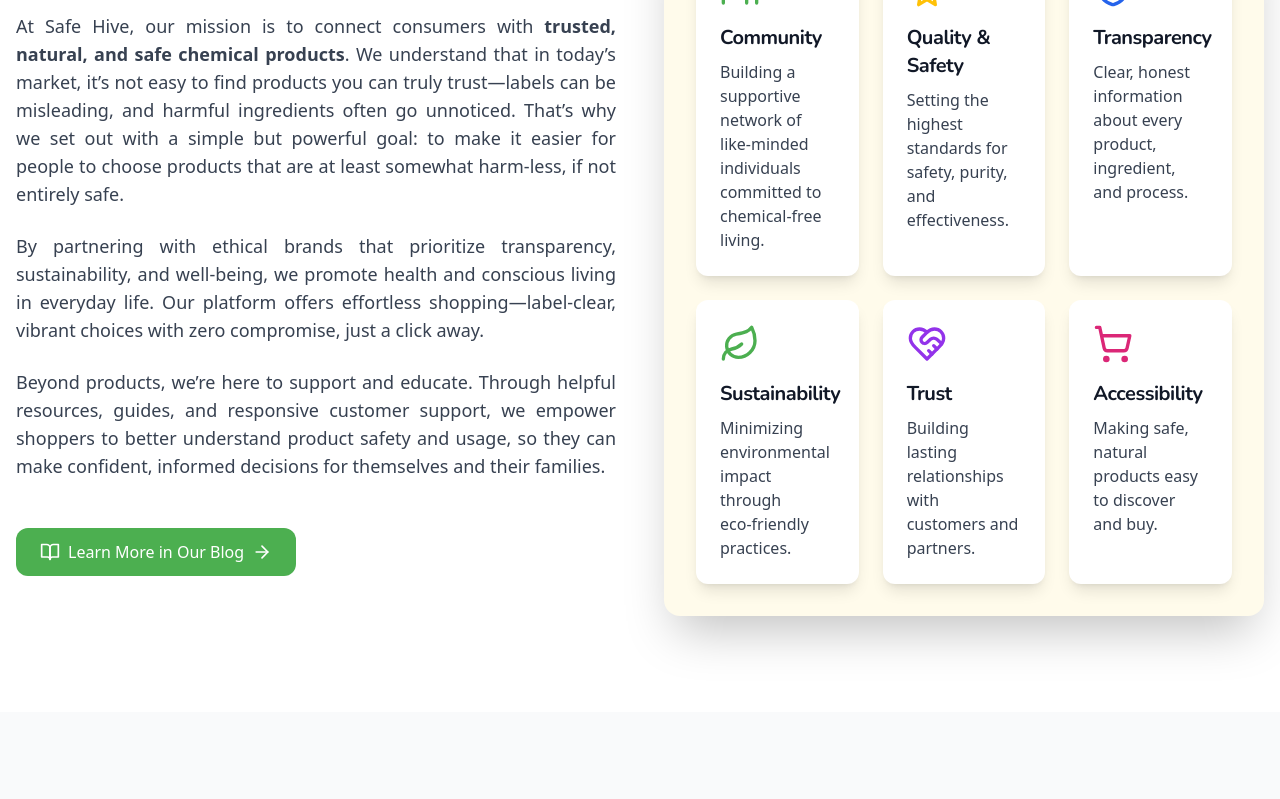
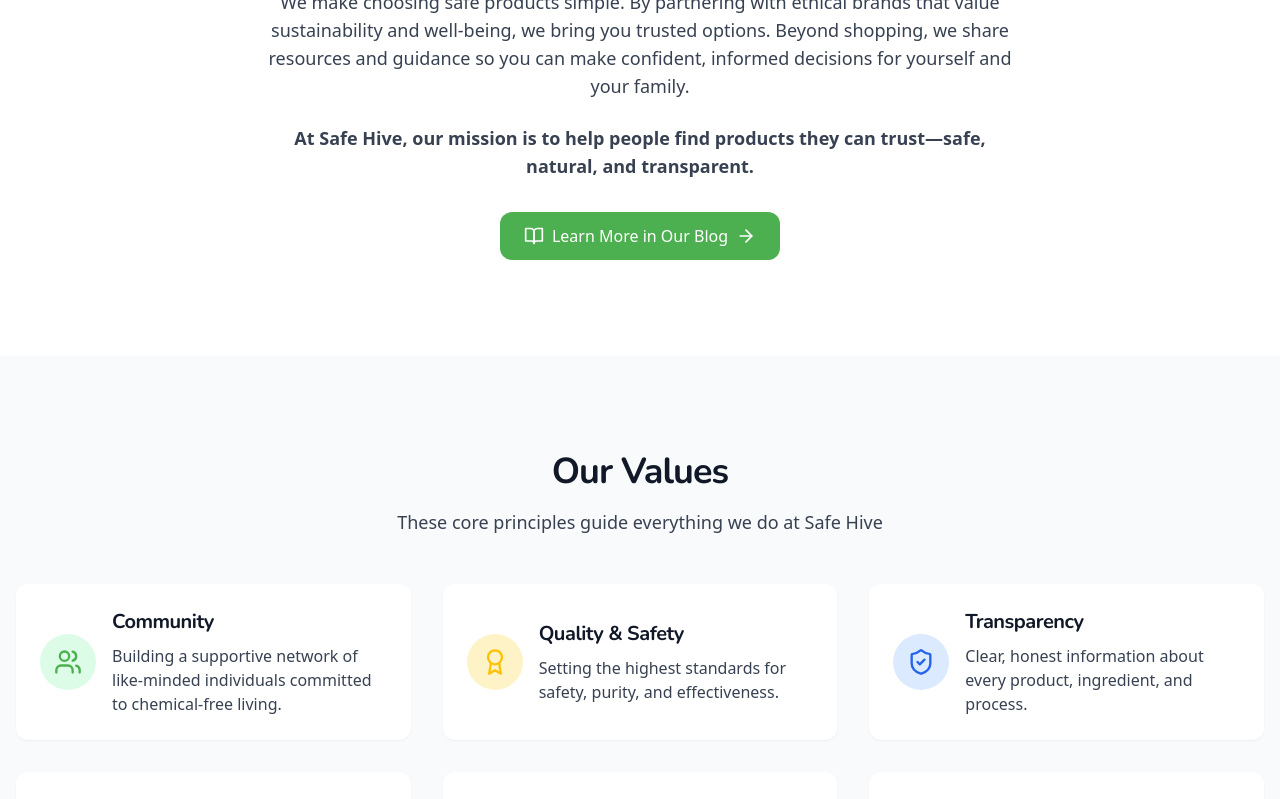
Before and after one commit to Bharathkumar1522/Thesafehive, a React (Vite) app: page /about in a window 1280 px wide. Shown: the part 1320-2119 px from the top of the page. Built offline with nearby package versions, Linux system fonts and the light colour scheme; a web font is replaced by a local one.

Commit message:
remaining changes added

```diff
--- /dev/null
+++ b/src/components/CoreValueCard.tsx
@@ -0,0 +1,84 @@
+import { motion } from 'framer-motion';
+import { LucideIcon } from 'lucide-react';
+
+interface CoreValueCardProps {
+  icon: LucideIcon;
+  title: string;
+  description: string;
+  color: 'green' | 'blue' | 'yellow' | 'purple' | 'pink';
+  index?: number;
+}
+
+export const CoreValueCard: React.FC<CoreValueCardProps> = ({
+  icon: Icon,
+  title,
+  description,
+  color,
+  index = 0,
+}) => {
+  const colorVariants = {
+    green: {
+      bg: 'bg-green-100',
+      text: 'text-green-600',
+    },
+    blue: {
+      bg: 'bg-blue-100',
+      text: 'text-blue-600',
+    },
+    yellow: {
+      bg: 'bg-yellow-100',
+      text: 'text-yellow-600',
+    },
+    purple: {
+      bg: 'bg-purple-100',
+      text: 'text-purple-600',
+    },
+    pink: {
+      bg: 'bg-pink-100',
+      text: 'text-pink-600',
+    },
+  };
+
+  return (
+    <motion.div
+      initial={{ opacity: 0, y: 30 }}
+      whileInView={{ opacity: 1, y: 0 }}
+      viewport={{ once: true }}
+      transition={{ duration: 0.6, delay: index * 0.1 }}
+      whileHover={{ y: -5, scale: 1.02 }}
+      className="bg-white p-6 rounded-xl shadow-sm hover:shadow-lg transition-all duration-300 h-full flex items-center space-x-4"
+    >
+      <motion.div
+        whileHover={{ rotate: 360 }}
+        transition={{ duration: 0.5 }}
+        className={`${colorVariants[color].bg} flex-shrink-0 w-14 h-14 rounded-full flex items-center justify-center`}
+      >
+        <Icon className={`h-7 w-7 ${colorVariants[color].text}`} />
+      </motion.div>
+      <div className="flex-1">
+        <h3 className="text-lg md:text-xl font-heading font-bold text-gray-900 mb-2">{title}</h3>
+        <p className="text-gray-700 text-sm md:text-base">{description}</p>
+      </div>
+    </motion.div>
+  );
+};
+
+interface CoreValuesGridProps {
+  values: Array<{
+    icon: LucideIcon;
+    title: string;
+    description: string;
+    color: 'green' | 'blue' | 'yellow' | 'purple' | 'pink';
+  }>;
+  className?: string;
+}
+
+export const CoreValuesGrid: React.FC<CoreValuesGridProps> = ({ values, className = '' }) => {
+  return (
+    <div className={`grid grid-cols-1 md:grid-cols-2 lg:grid-cols-3 gap-8 ${className}`}>
+      {values.map((value, index) => (
+        <CoreValueCard key={value.title} index={index} {...value} />
+      ))}
+    </div>
+  );
+};
--- a/src/pages/About.tsx
+++ b/src/pages/About.tsx
@@ -11,6 +11,7 @@ import {
   ShoppingCart,
 } from "lucide-react";
 import { motion } from "framer-motion";
+import { CoreValuesGrid } from "../components/CoreValueCard";
 
 /** Cloudinary helper: build responsive URLs with f_auto,q_auto and width */
 const cld = (publicUrl: string, w: number) => {
@@ -145,99 +146,80 @@ const About = () => {
       {/* Mission Section */}
       <section className="py-16 md:py-24 bg-white">
         <div className="container mx-auto px-4">
-          <div className="grid grid-cols-1 md:grid-cols-2 gap-12 items-center">
-            <div>
-              <h2 className="text-3xl font-heading font-bold text-gray-900 mb-6">Our Mission</h2>
-              <p className="text-lg text-gray-700 mb-6 text-justify">
-                At Safe Hive, our mission is to connect consumers with{" "}
-                <strong>trusted, natural, and safe chemical products</strong>. We
-                understand that in today’s market, it’s not easy to find products you
-                can truly trust—labels can be misleading, and harmful ingredients often
-                go unnoticed. That’s why we set out with a simple but powerful goal:
-                to make it easier for people to choose products that are at least
-                somewhat harm‑less, if not entirely safe.
+          <div className="max-w-3xl mx-auto">
+            <h2 className="text-4xl font-heading font-bold text-gray-900 mb-9 text-center">Our Mission</h2>
+
+            <div className="space-y-6 mb-6">
+              <p className="text-lg text-center text-gray-700">
+              We make choosing safe products simple. By partnering with ethical brands that value sustainability and well-being, we bring you trusted options. Beyond shopping, we share resources and guidance so you can make confident, informed decisions for yourself and your family.
               </p>
-              <p className="text-lg text-gray-700 mb-6 text-justify">
-                By partnering with ethical brands that prioritize transparency,
-                sustainability, and well‑being, we promote health and conscious living
-                in everyday life. Our platform offers effortless shopping—label‑clear,
-                vibrant choices with zero compromise, just a click away.
-              </p>
-              <p className="text-lg text-gray-700 text-justify mb-8">
-                Beyond products, we’re here to support and educate. Through helpful
-                resources, guides, and responsive customer support, we empower shoppers
-                to better understand product safety and usage, so they can make
-                confident, informed decisions for themselves and their families.
-              </p>
+            </div>
+            <p className="text-lg text-gray-700 px-4 text-center">
+            <strong>At Safe Hive, our mission is to help people find products they can trust—safe, natural, and transparent.</strong>
+            </p>
+            <div className="text-center mt-8">
               <Link
                 to="/blog"
-                className="inline-block mt-4 px-6 py-3 bg-green-600 text-white rounded-xl font-medium hover:bg-green-700 transition"
+                className="inline-flex items-center px-6 py-3 bg-green-600 text-white rounded-xl font-medium hover:bg-green-700 transition"
               >
-                <span className="flex items-center">
-                  <BookOpen className="mr-2 h-5 w-5" />
-                  Learn More in Our Blog
-                  <ArrowRight className="ml-2 h-5 w-5" />
-                </span>
+                <BookOpen className="mr-2 h-5 w-5" />
+                Learn More in Our Blog
+                <ArrowRight className="ml-2 h-5 w-5" />
               </Link>
             </div>
+          </div>
+        </div>
+      </section>
 
-            {/* Values Cards */}
-            <div className="bg-yellow-50 p-8 rounded-2xl shadow-2xl">
-              <div className="grid grid-cols-1 sm:grid-cols-2 lg:grid-cols-3 gap-6">
-                {[
-                  {
-                    icon: <Users className="h-10 w-10 text-green-600 mb-4" />,
-                    title: "Community",
-                    text:
-                      "Building a supportive network of like‑minded individuals committed to chemical‑free living.",
-                  },
-                  {
-                    icon: <Award className="h-10 w-10 text-yellow-600 mb-4" />,
-                    title: "Quality & Safety",
-                    text:
-                      "Setting the highest standards for safety, purity, and effectiveness.",
-                  },
-                  {
-                    icon: <ShieldCheck className="h-10 w-10 text-blue-600 mb-4" />,
-                    title: "Transparency",
-                    text:
-                      "Clear, honest information about every product, ingredient, and process.",
-                  },
-                  {
-                    icon: <Leaf className="h-10 w-10 text-green-600 mb-4" />,
-                    title: "Sustainability",
-                    text:
-                      "Minimizing environmental impact through eco‑friendly practices.",
-                  },
-                  {
-                    icon: <HeartHandshake className="h-10 w-10 text-purple-600 mb-4" />,
-                    title: "Trust",
-                    text:
-                      "Building lasting relationships with customers and partners.",
-                  },
-                  {
-                    icon: <ShoppingCart className="h-10 w-10 text-pink-600 mb-4" />,
-                    title: "Accessibility",
-                    text:
-                      "Making safe, natural products easy to discover and buy.",
-                  },
-                ].map((item, idx) => (
-                  <motion.div
-                    key={idx}
-                    whileHover={{ scale: 1.05, rotate: 1 }}
-                    transition={{ duration: 0.3 }}
-                    className="bg-white p-6 rounded-xl shadow-lg"
-                  >
-                    {item.icon}
-                    <h3 className="text-xl font-heading font-bold text-gray-900 mb-2">
-                      {item.title}
-                    </h3>
-                    <p className="text-gray-700">{item.text}</p>
-                  </motion.div>
-                ))}
-              </div>
-            </div>
+      {/* Values Section */}
+      <section className="py-16 md:py-24 bg-gray-50">
+        <div className="container mx-auto px-4">
+          <div className="max-w-4xl mx-auto text-center mb-12">
+            <h2 className="text-4xl font-heading font-bold text-gray-900 mb-4">Our Values</h2>
+            <p className="text-lg text-gray-700">
+              These core principles guide everything we do at Safe Hive
+            </p>
           </div>
+          <CoreValuesGrid
+            values={[
+              {
+                icon: Users,
+                title: "Community",
+                description: "Building a supportive network of like‑minded individuals committed to chemical‑free living.",
+                color: 'green'
+              },
+              {
+                icon: Award,
+                title: "Quality & Safety",
+                description: "Setting the highest standards for safety, purity, and effectiveness.",
+                color: 'yellow'
+              },
+              {
+                icon: ShieldCheck,
+                title: "Transparency",
+                description: "Clear, honest information about every product, ingredient, and process.",
+                color: 'blue'
+              },
+              {
+                icon: Leaf,
+                title: "Sustainability",
+                description: "Minimizing environmental impact through eco‑friendly practices.",
+                color: 'green'
+              },
+              {
+                icon: HeartHandshake,
+                title: "Trust",
+                description: "Building lasting relationships with customers and partners.",
+                color: 'purple'
+              },
+              {
+                icon: ShoppingCart,
+                title: "Convenience",
+                description: "Making safe, quality products easily accessible to everyone.",
+                color: 'blue'
+              }
+            ]}
+          />
         </div>
       </section>
 
```
Also changed, not shown: src/pages/Home.tsx (+8 -29 lines).
